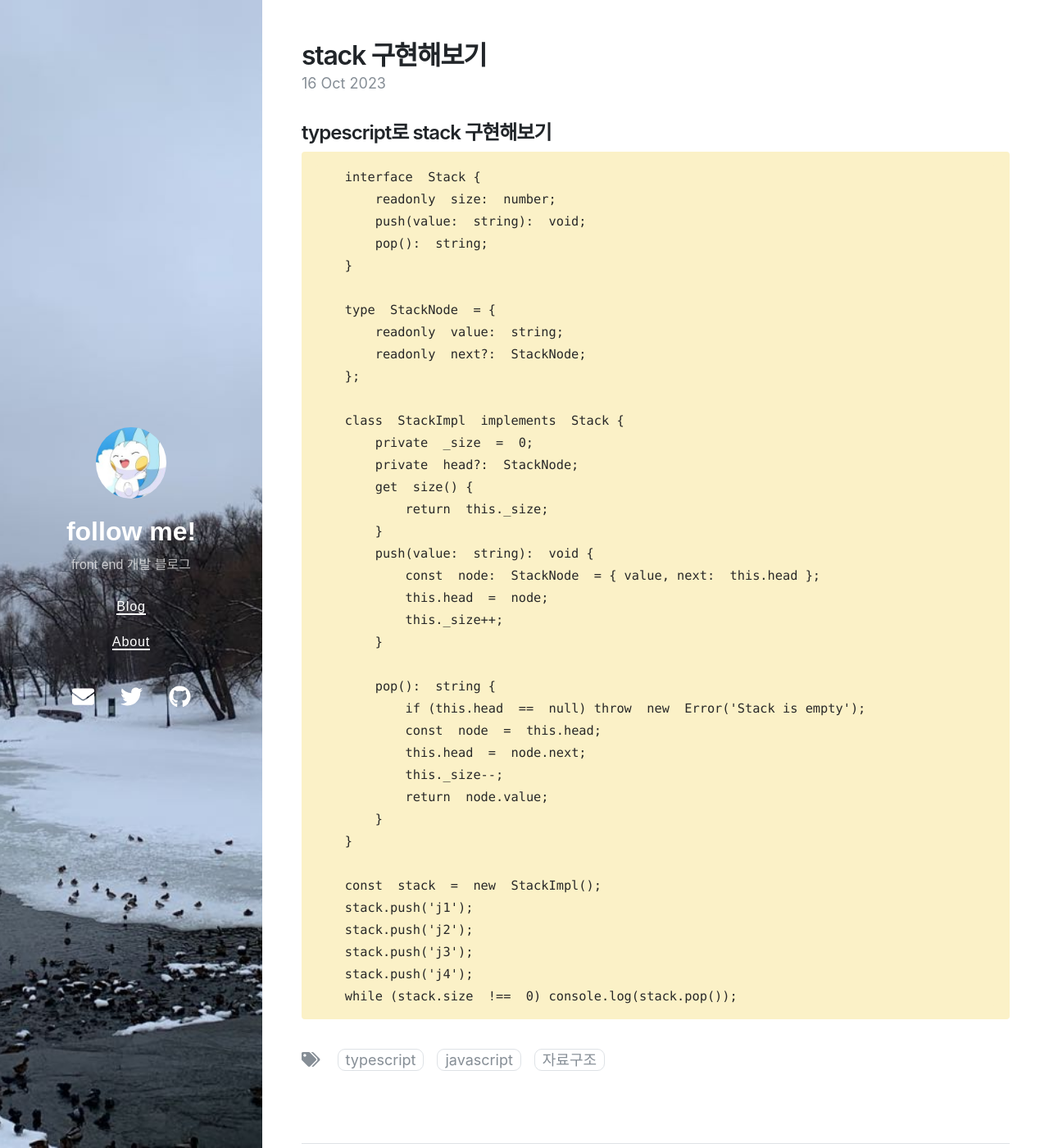
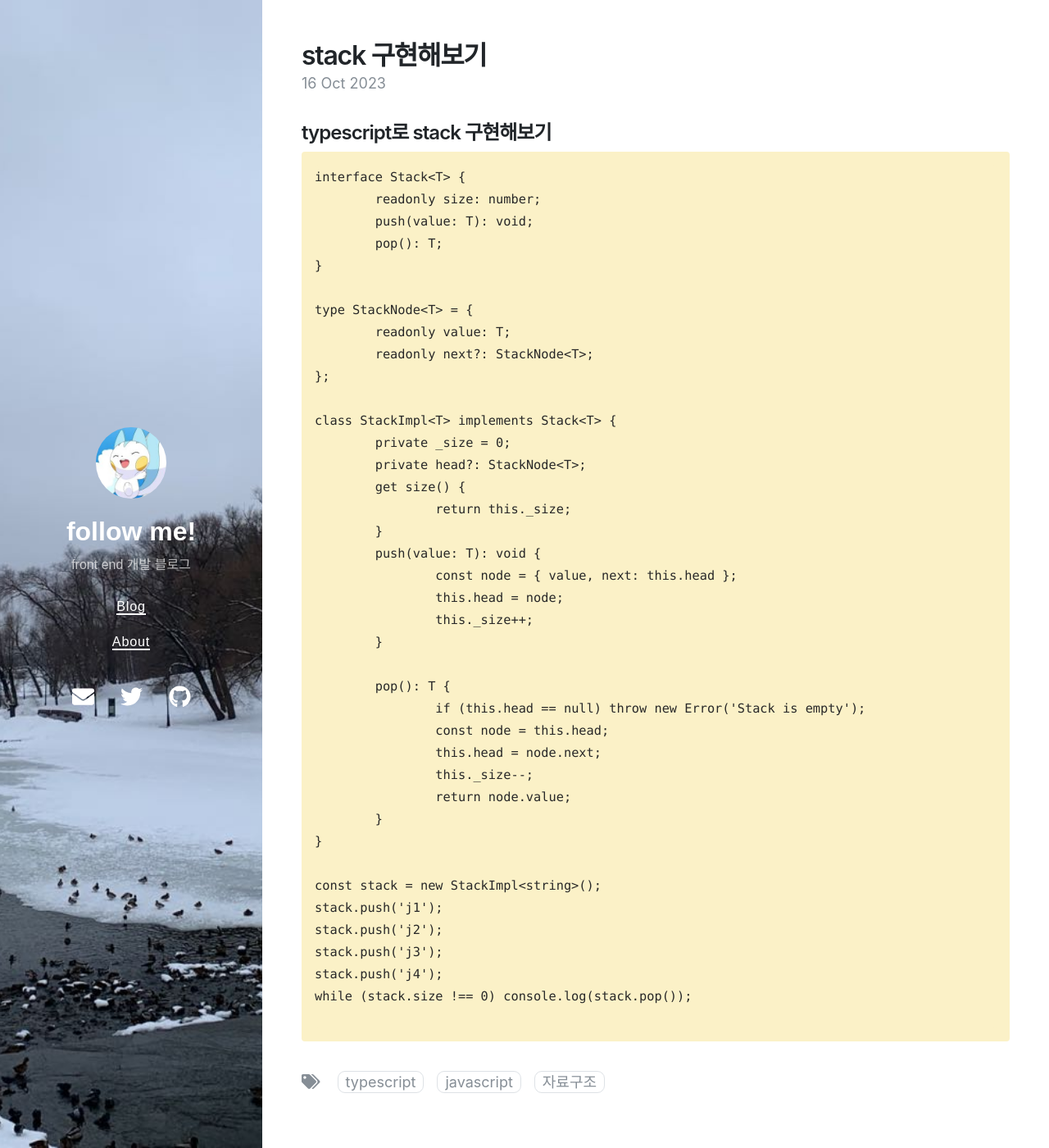
Before and after one commit to micmacbox/micmacbox.github.io, a Jekyll site: the page built from typescript/_posts/2023-10-16-stack.md, in a window 1280 px wide and 1400 px high. Shown: the whole window at 82% size. Built offline with Jekyll 4.4.1, drawn with Linux system fonts in a browser that asks for light colours; nearby versions of some CDN libraries.

Commit message:
fix: 컨텐츠 수정.

````diff
--- a/typescript/_posts/2023-10-16-stack.md
+++ b/typescript/_posts/2023-10-16-stack.md
@@ -10,42 +10,43 @@ date: 2023-10-16 15:32 +0800
 ## typescript로 stack 구현해보기
 
 ```
-    interface  Stack {
-        readonly  size:  number;
-        push(value:  string):  void;
-        pop():  string;
-    }
+interface Stack<T> {
+	readonly size: number;
+	push(value: T): void;
+	pop(): T;
+}
 
-    type  StackNode  = {
-        readonly  value:  string;
-        readonly  next?:  StackNode;
-    };
+type StackNode<T> = {
+	readonly value: T;
+	readonly next?: StackNode<T>;
+};
 
-    class  StackImpl  implements  Stack {
-        private  _size  =  0;
-        private  head?:  StackNode;
-        get  size() {
-    	    return  this._size;
-        }
-        push(value:  string):  void {
-    	    const  node:  StackNode  = { value, next:  this.head };
-    	    this.head  =  node;
-    	    this._size++;
-        }
+class StackImpl<T> implements Stack<T> {
+	private _size = 0;
+	private head?: StackNode<T>;
+	get size() {
+		return this._size;
+	}
+	push(value: T): void {
+		const node = { value, next: this.head };
+		this.head = node;
+		this._size++;
+	}
 
-        pop():  string {
-    	    if (this.head  ==  null) throw  new  Error('Stack is empty');
-    	    const  node  =  this.head;
-    	    this.head  =  node.next;
-    	    this._size--;
-    	    return  node.value;
-        }
-    }
+	pop(): T {
+		if (this.head == null) throw new Error('Stack is empty');
+		const node = this.head;
+		this.head = node.next;
+		this._size--;
+		return node.value;
+	}
+}
 
-    const  stack  =  new  StackImpl();
-    stack.push('j1');
-    stack.push('j2');
-    stack.push('j3');
-    stack.push('j4');
-    while (stack.size  !==  0) console.log(stack.pop());
+const stack = new StackImpl<string>();
+stack.push('j1');
+stack.push('j2');
+stack.push('j3');
+stack.push('j4');
+while (stack.size !== 0) console.log(stack.pop());
+
 ```
````
